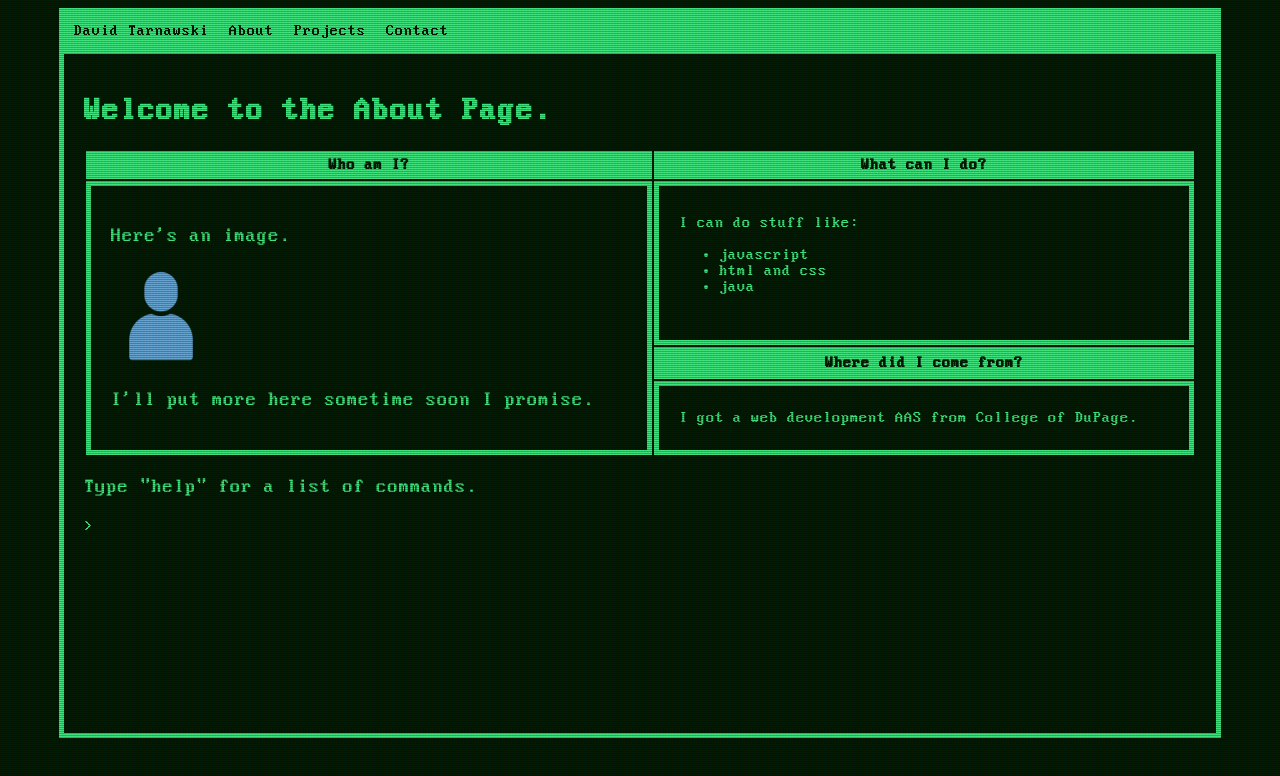
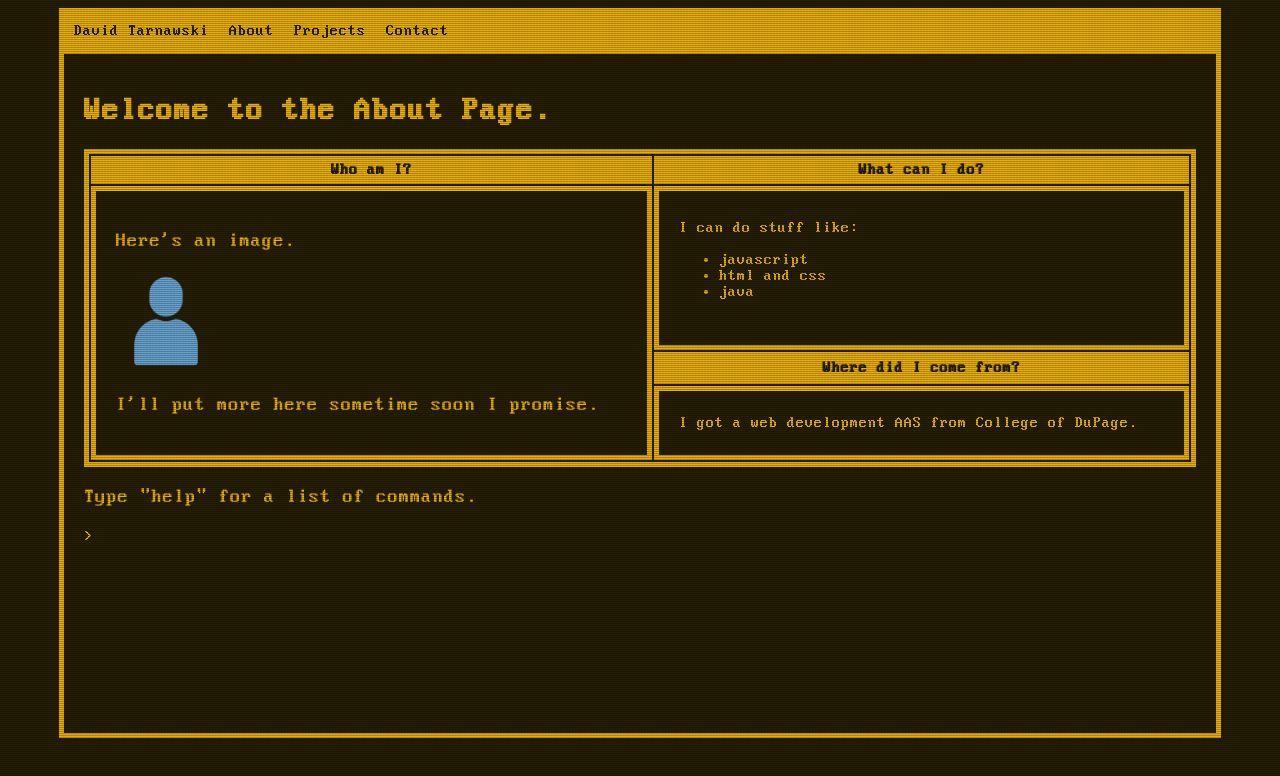
Before and after one commit to tarnawskidev/personal-portfolio-site, a plain HTML site: page about.html in a window 1280 px wide. Drawn offline with Linux system fonts and the light colour scheme.

Commit message:
changed site aesthetics and updated js code

```diff
--- a/about.html
+++ b/about.html
@@ -16,14 +16,16 @@
       </nav>
       <div id="content">
         <h1>Welcome to the About Page.</h1>
-        <table>
+
+        <!--Table layout for desktop viewing-->
+        <table id="desktoptable">
           <tr>
             <th>Who am I?</th>
             <th>What can I do?</th>
           </tr>
           <tr>
             <td rowspan="3"><p>Here's an image.</p>
-              <img src="icon placeholder.png" height="100px" width="100px">
+              <img src="assets/icon placeholder.png" alt="Headshot" height="100px" width="100px">
               <p>I'll put more here sometime soon I promise.</p>
             </td>
             <td>I can do stuff like:
--- a/styles.css
+++ b/styles.css
@@ -1,5 +1,13 @@
 /*
 * MS-DOS Font created by Zeh Fernando: https://www.dafont.com/perfect-dos-vga-437.font
+*/
+
+/*
+* Colors:
+* #45f787 (green)
+* 001900 (greenish black)
+* #FFBF00 (amber)
+* #261e01 (yellowish black)
 */
 
 @font-face {
@@ -8,8 +16,8 @@
 }
 
 body {
-    background-color: #001900;
-    color: #45f787;
+    background-color: #261e01;
+    color: #ffBF00;
     font-family: "PerfectDOS", monospace;
 }
 
@@ -17,7 +25,7 @@ body {
     width: 90vw;
     height: 90vh;
     min-height: max-content;
-    border: 5px solid #45f787;
+    border: 5px solid #ffBF00;
     margin: auto;
 }
 
@@ -27,9 +35,9 @@ body {
 
 nav {
     display: flex;
-    background-color: #45f787;
-    color: #001900;
-    border-bottom: 5px solid #45f787;;
+    background-color: #ffBF00;
+    color: #261e01;
+    border-bottom: 5px solid #ffBF00;;
 }
 
 p {
@@ -42,8 +50,8 @@ p {
 }
 
 .navelement:hover {
-    background-color: #001900;
-    color: #45f787;
+    background-color: #261e01;
+    color: #ffBF00;
 }
 
 input[type="text"], input[type="text"]:focus {
@@ -63,19 +71,23 @@ a:link, a:visited, a:hover, a:active {
 
 /* Table styling */
 
+
+
 table {
     margin: auto;
     width: 100%;
+    border: 5px solid #ffBF00;
+    /*border-spacing: 0;*/
 }
 
 th {
-    background-color: #45f787;
-    color:#001900;
-    border: 5px solid #45f787;
+    background-color: #ffBF00;
+    color:#261e01;
+    border: 5px solid #ffBF00;
 }
 
 td {
-    border: 5px solid #45f787;
+    border: 5px solid #ffBF00;
     padding: 20px;
 }
 
@@ -248,3 +260,9 @@ td {
       text-shadow: 1.6208764473832513px 0 1px rgba(0,30,255,0.5), -1.6208764473832513px 0 1px rgba(255,0,80,0.3), 0 0 1px;
     }
   }
+
+  @media only screen and (max-device-width: 380px) {
+    #desktoptable {
+        display: initial;
+    }
+  }
```
Also changed, not shown: assets/icon placeholder.png (renamed from icon placeholder.png).
